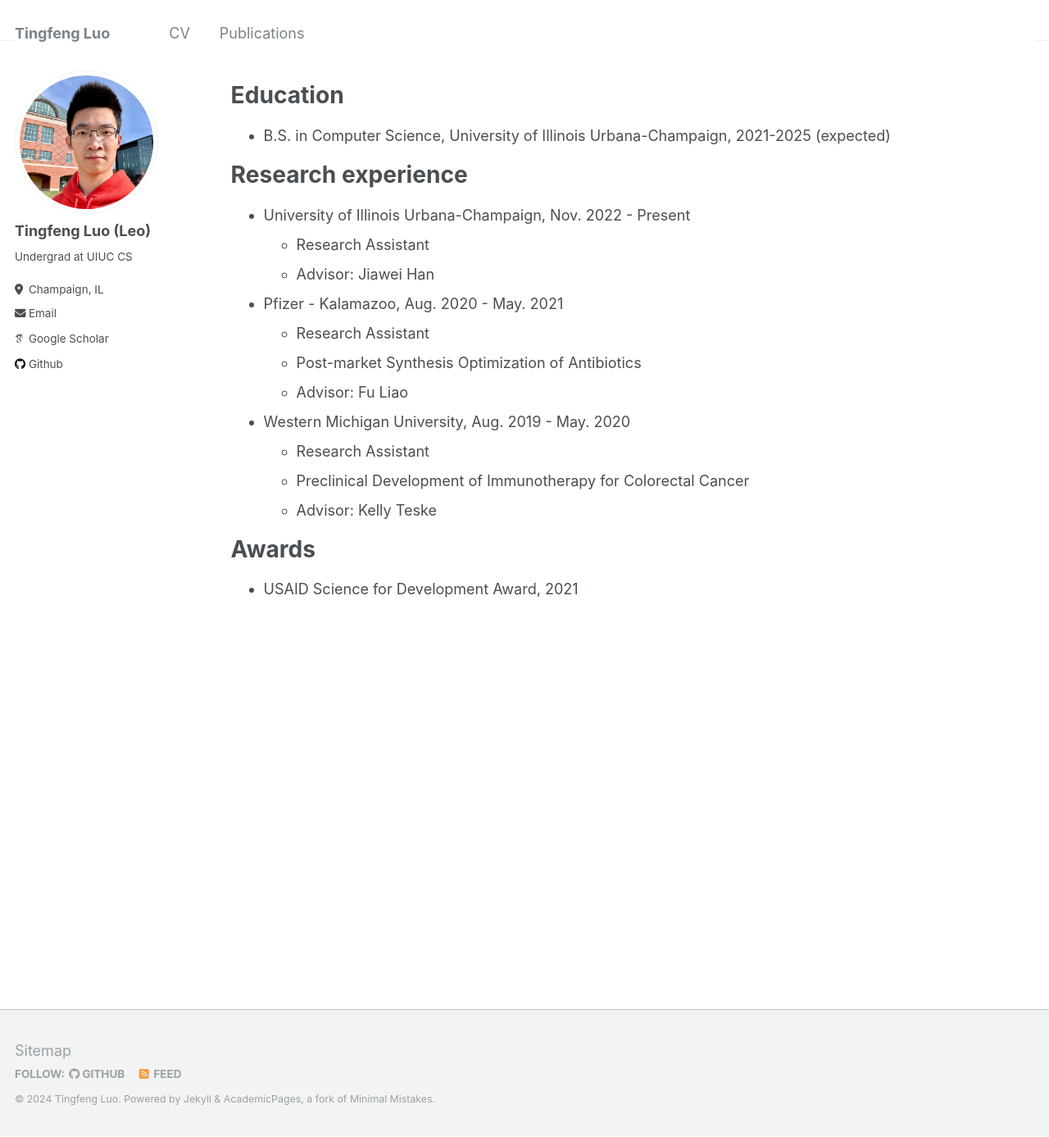
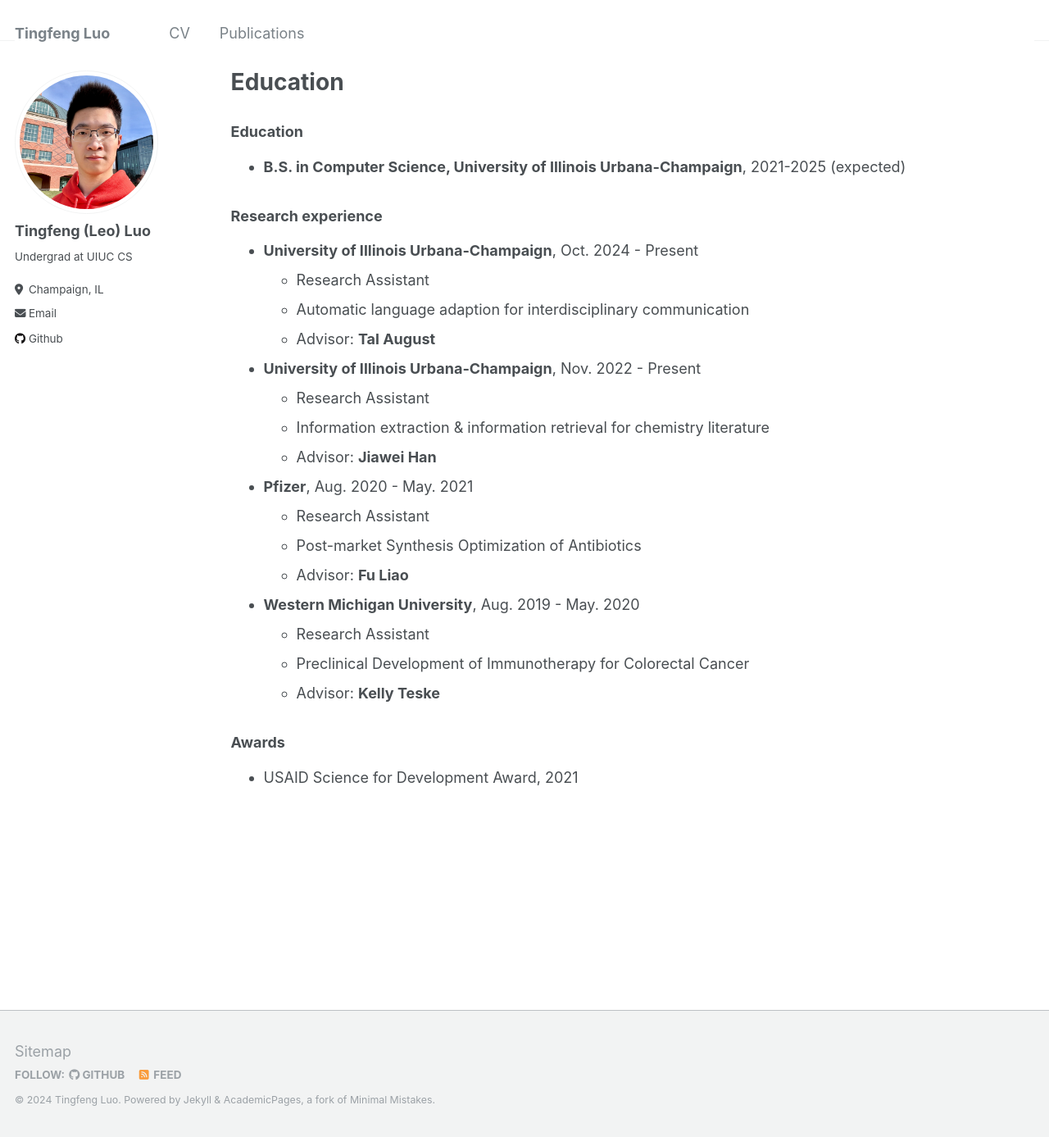
Before and after one commit to TingfengLuo/TingfengLuo.github.io, a Jekyll site: the page built from _pages/cv.md, in a window 1280 px wide and 1387 px high. Shown: the whole window at 82% size. Built offline with Jekyll 4.4.1, drawn with Linux system fonts in a browser that asks for light colours; some web fonts are replaced; our own code applies the rules of GitHub Pages for plain Markdown files.

Commit message:
nov update

```diff
--- a/_config.yml
+++ b/_config.yml
@@ -22,7 +22,7 @@ repository: "TingfengLuo/TingfengLuo.github.io"
 author:
   # Biographic information
   avatar: "avatar1.jpg"
-  name: "Tingfeng Luo (Leo)"
+  name: "Tingfeng (Leo) Luo"
   pronouns: # example: "she/her"
   bio: "Undergrad at UIUC CS"
   location: "Champaign, IL"
@@ -32,7 +32,7 @@ author:
 
   # Academic websites
   arxiv: # URL - Update with the correct link to your profile
-  googlescholar: "https://scholar.google.com/citations?user=ePE8T80AAAAJ&hl=en"
+  # googlescholar: "https://scholar.google.com/citations?user=ePE8T80AAAAJ&hl=en"
   impactstory: # URL
   orcid:
   pubmed:
--- a/_pages/cv.md
+++ b/_pages/cv.md
@@ -7,27 +7,32 @@ redirect_from:
   - /resume
 ---
 
-{% include base_path %}
 
-# Education
-* B.S. in Computer Science, University of Illinois Urbana-Champaign, 2021-2025 (expected)
+### Education
+* **B.S. in Computer Science, University of Illinois Urbana-Champaign**, 2021-2025 (expected)
 
-# Research experience
+### Research experience
 
-* University of Illinois Urbana-Champaign, Nov. 2022 - Present
+* **University of Illinois Urbana-Champaign**, Oct. 2024 - Present
   * Research Assistant
-  * Advisor: Jiawei Han
+  * Automatic language adaption for interdisciplinary communication
+  * Advisor: **Tal August**
 
-* Pfizer - Kalamazoo, Aug. 2020 - May. 2021
+* **University of Illinois Urbana-Champaign**, Nov. 2022 - Present
+  * Research Assistant
+  * Information extraction & information retrieval for chemistry literature
+  * Advisor: **Jiawei Han**
+
+* **Pfizer**, Aug. 2020 - May. 2021
   * Research Assistant
   * Post-market Synthesis Optimization of Antibiotics
-  * Advisor: Fu Liao
+  * Advisor: **Fu Liao**
 
-* Western Michigan University, Aug. 2019 - May. 2020
+* **Western Michigan University**, Aug. 2019 - May. 2020
   * Research Assistant
   * Preclinical Development of Immunotherapy for Colorectal Cancer
-  * Advisor: Kelly Teske
+  * Advisor: **Kelly Teske**
 
-# Awards
+### Awards
 
 * USAID Science for Development Award, 2021
```
Also changed, not shown: _pages/about.md (+12 -3 lines), _pages/publications.md (+7 -3 lines).
